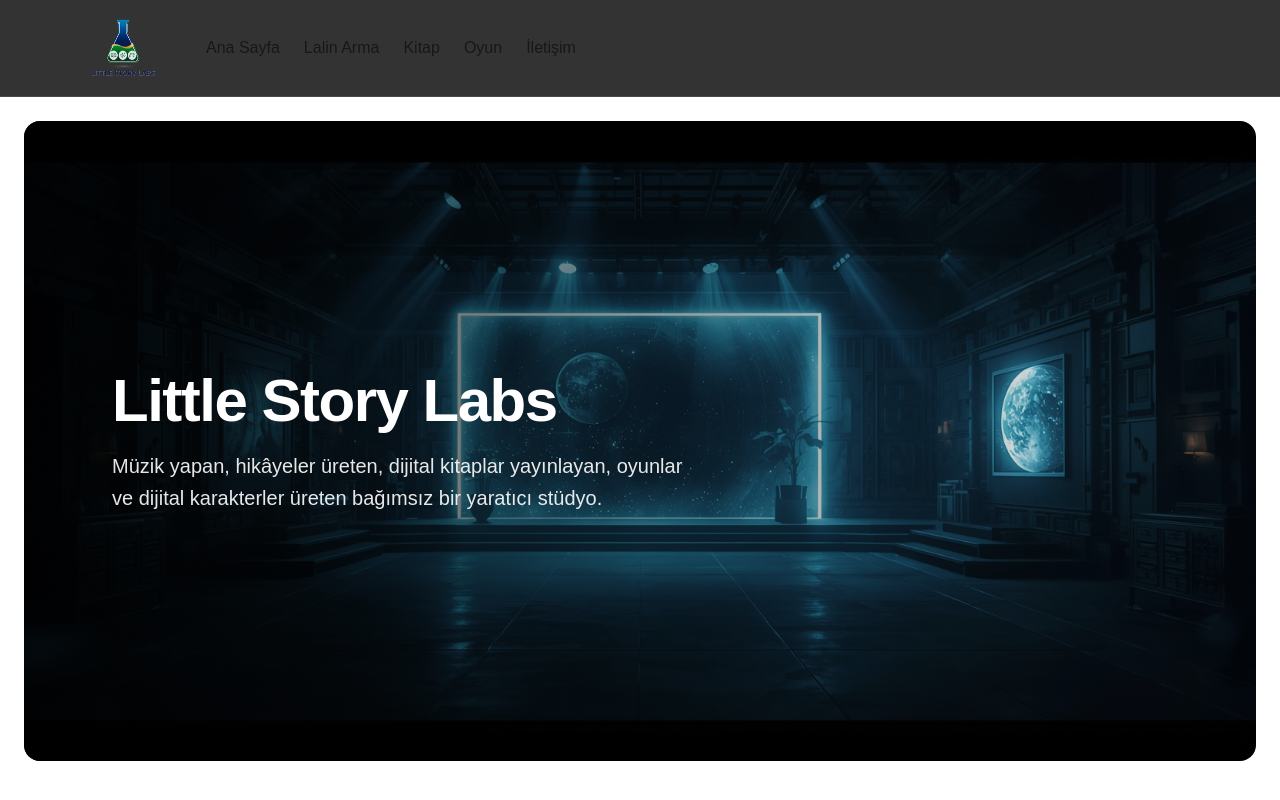
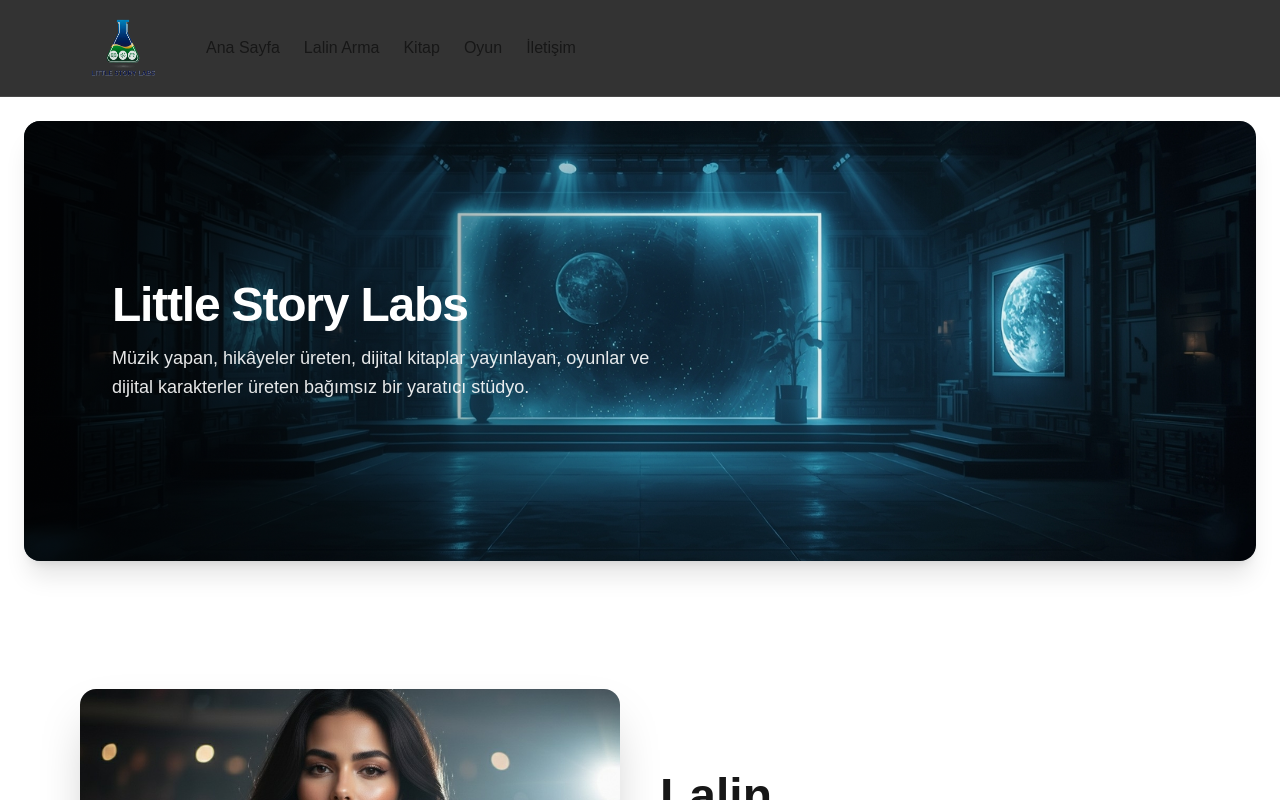
Before and after one commit to littlestorylabs/littlestorylabs, a Next.js app: page / in a window 1280 px wide. Shown: the top 800 px of the page. Built offline with nearby package versions, Linux system fonts and the light colour scheme.

Commit message:
icon fix

```diff
--- a/src/components/Hero.jsx
+++ b/src/components/Hero.jsx
@@ -2,7 +2,8 @@
 
 export default function Hero({ title, subtitle, image }) {
   return (
-    <section className="relative w-full h-[65vh] md:h-[80vh] overflow-hidden md:rounded-2xl mb-8 md:mb-12">
+    /* h-[45vh] mobilde ekranın yarısından azı, md:h-[55vh] masaüstünde panoramik duruş sağlar */
+    <section className="relative w-full h-[45vh] md:h-[55vh] overflow-hidden md:rounded-2xl mb-8 md:mb-12 shadow-xl">
 
       {/* Background Image */}
       <Image
@@ -14,21 +15,18 @@
         className="object-cover object-center"
       />
 
-      {/* Overlay Düzenlemesi:
-          Mobilde alttan yukarı (to-t), masaüstünde soldan sağa (to-r).
-          Bu, yazıların her iki cihazda da okunmasını sağlar.
-      */}
-      <div className="absolute inset-0 bg-gradient-to-t from-black/90 via-black/40 to-transparent md:bg-gradient-to-r md:from-black/80 md:via-black/40 md:to-transparent" />
+      {/* Overlay: Görsel daraldığı için gradyanı biraz daha yumuşattık */}
+      <div className="absolute inset-0 bg-gradient-to-t from-black/80 via-black/20 to-transparent md:bg-gradient-to-r md:from-black/70 md:via-black/10 md:to-transparent" />
 
       {/* Content Area */}
       <div className="relative z-10 h-full flex items-end md:items-center">
-        <div className="w-full max-w-6xl mx-auto px-6 py-12 md:px-12">
-          <div className="max-w-2xl text-left"> {/* Mobilde de sola dayalı kalsın ki menüyle uyumlu olsun */}
+        <div className="w-full max-w-6xl mx-auto px-6 py-10 md:px-12">
+          <div className="max-w-2xl text-left">
 
             <h1 className="
               text-white
-              text-3xl
-              md:text-6xl
+              text-2xl        /* Mobilde daha zarif */
+              md:text-5xl     /* Masaüstünde sinematik ama yormayan boyut */
               font-bold
               leading-[1.1]
               tracking-tight
@@ -36,17 +34,19 @@
               {title}
             </h1>
 
+            {subtitle && (
               <p className="
-              mt-4
+                mt-3
                 text-white/90
-              text-base
-              md:text-xl
+                text-sm        /* Mobilde okuması kolay küçük yazı */
+                md:text-lg      /* Masaüstünde geniş boşluk hissi */
                 leading-relaxed
                 max-w-md
                 md:max-w-xl
               ">
                 {subtitle}
               </p>
+            )}
 
           </div>
         </div>
```
Lines whose indentation alone changed are shown as unchanged.
